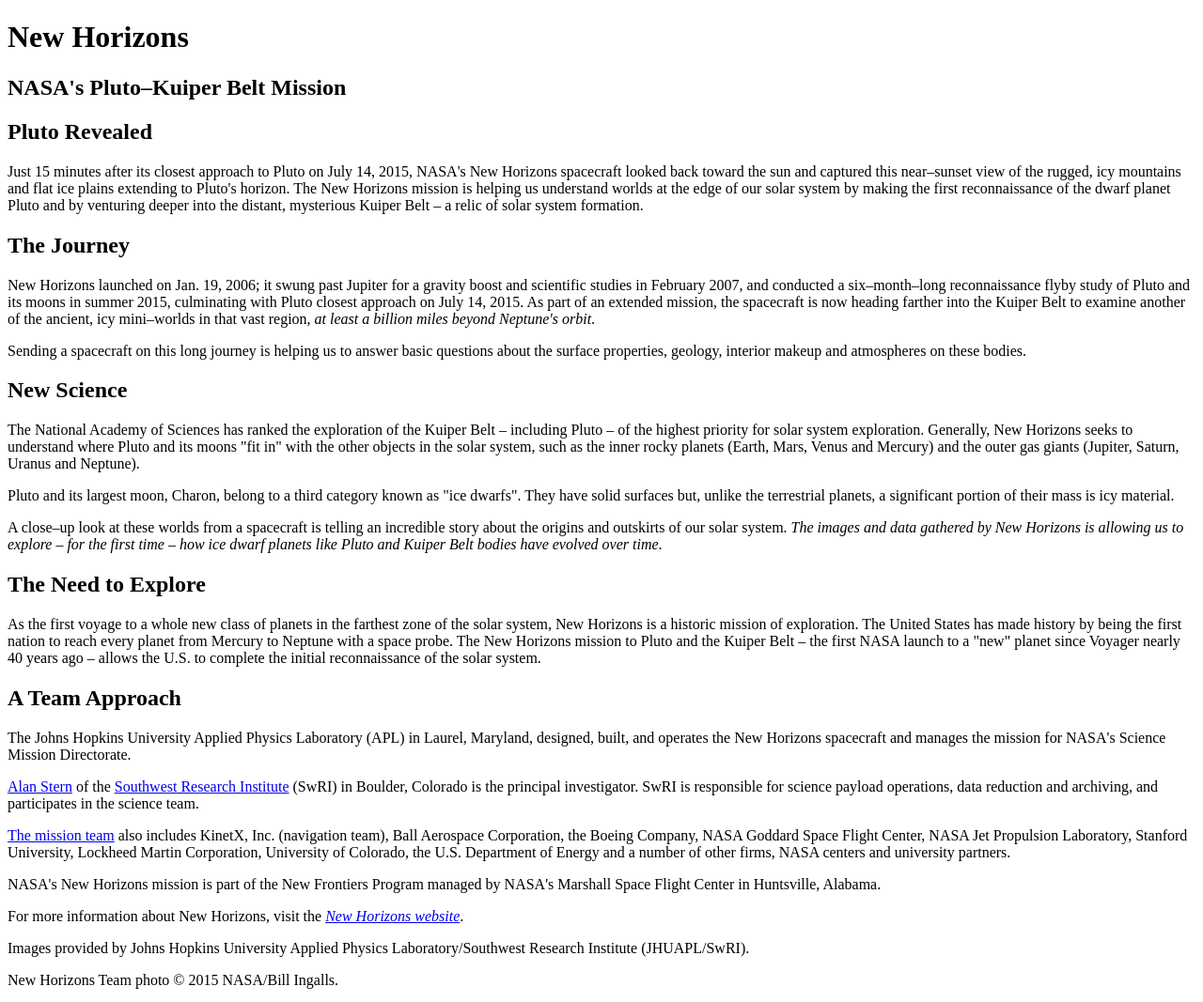
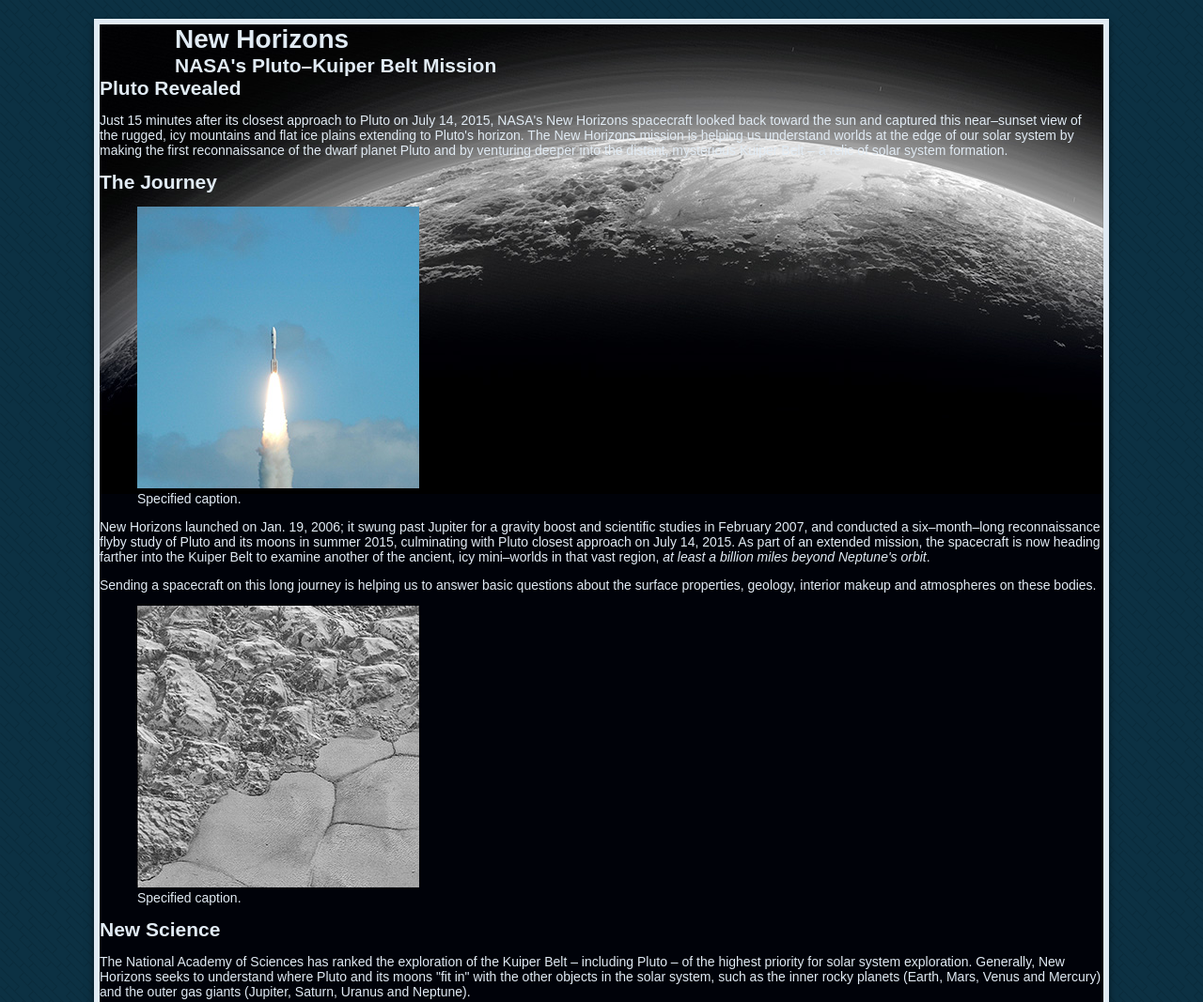
Before and after one commit to maracw/Art289-publicHtml, a plain HTML site: page public_html/p2/index.html in a window 1280 px wide. Shown: the top 1067 px of the page at 94% size. Drawn offline with Linux system fonts and the light colour scheme.

Commit message:
p2 style work

```diff
--- a/public_html/home-style.css
+++ /dev/null
@@ -1,9 +0,0 @@
-ul {
-    list-style-type: none;
-    margin: 0;
-    padding: 0;
-  }
-
-  header {
-    background-color: papayawhip;
-  }
--- a/public_html/p2/index.html
+++ b/public_html/p2/index.html
@@ -21,12 +21,18 @@
 	<p>Just 15 minutes after its closest approach to Pluto on July 14, 2015, NASA&apos;s New Horizons spacecraft looked back toward the sun and captured this near&ndash;sunset view of the rugged, icy mountains and flat ice plains extending to Pluto&apos;s horizon. The New Horizons mission is helping us understand worlds at the edge of our solar system by making the first reconnaissance of the dwarf planet Pluto and by venturing deeper into the distant, mysterious Kuiper Belt &ndash; a relic of solar system formation.</p>
 
 	<h2>The Journey</h2>
-
+	<figure class="content-image">
+		<img src="images/new_horizons_launch.jpg" alt="Specified alt text." />
+		<figcaption>Specified caption.</figcaption>
+	</figure>
 	<p>New Horizons launched on Jan. 19, 2006; it swung past Jupiter for a gravity boost and scientific studies in February 2007, and conducted a six&ndash;month&ndash;long reconnaissance flyby study of Pluto and its moons in summer 2015, culminating with Pluto closest approach on July 14, 2015. As part of an extended mission, the spacecraft is now heading farther into the Kuiper Belt to examine another of the ancient, icy mini&ndash;worlds in that vast region, <em>at least a billion miles beyond Neptune&apos;s orbit</em>.</p>
 
 	<p>Sending a spacecraft on this long journey is helping us to answer basic questions about the surface properties, geology, interior makeup and atmospheres on these bodies.</p>
 
-
+	<figure class="content-image">
+		<img src="images/nh-mountainousshorline.jpg" alt="Specified alt text." />
+		<figcaption>Specified caption.</figcaption>
+	</figure>
 	<h2>New Science</h2>
 
 	<p>The National Academy of Sciences has ranked the exploration of the Kuiper Belt &ndash; including Pluto &ndash; of the highest priority for solar system exploration. Generally, New Horizons seeks to understand where Pluto and its moons &quot;fit in&quot; with the other objects in the solar system, such as the inner rocky planets (Earth, Mars, Venus and Mercury) and the outer gas giants (Jupiter, Saturn, Uranus and Neptune).</p>
@@ -41,7 +47,10 @@
 	<p>As the first voyage to a whole new class of planets in the farthest zone of the solar system, New Horizons is a historic mission of exploration. The United States has made history by being the first nation to reach every planet from Mercury to Neptune with a space probe. The New Horizons mission to Pluto and the Kuiper Belt &ndash; the first NASA launch to a &quot;new&quot; planet since Voyager nearly 40 years ago &ndash; allows the U.S. to complete the initial reconnaissance of the solar system.</p>
 
 	<h2>A Team Approach</h2>
-
+	<figure class="content-image">
+		<img src="images/nh-team.jpg" alt="Specified alt text." />
+		<figcaption>Specified caption.</figcaption>
+	</figure>
 	<p>The Johns Hopkins University Applied Physics Laboratory (APL) in Laurel, Maryland, designed, built, and operates the New Horizons spacecraft and manages the mission for NASA&apos;s Science Mission Directorate.</p>
 
 	<p><a href="https://alanstern.space" target="_blank">Alan Stern</a> of the <a href="https://www.swri.org" target="_blank">Southwest Research Institute</a> (SwRI) in Boulder, Colorado is the principal investigator. SwRI is responsible for science payload operations, data reduction and archiving, and participates in the science team.</p>
--- a/public_html/p2/style.css
+++ b/public_html/p2/style.css
@@ -0,0 +1,28 @@
+html{
+    background-color: #0c3143;
+    background-image: url(images/bkg-texture.png);
+    background-position: left top;
+    font-size: 14px;
+}
+body{
+    width: 1068px;
+    margin: auto;
+    margin-top: 20px;
+    margin-bottom: 20px;
+    background-color: #000209;
+    background-image: url(images/content-bkg.jpg);
+    background-position: center top;
+    background-repeat: no-repeat;
+    border: 6px solid #e1ebf4;
+    box-shadow: 0px 4px 8px rgba(0,0,0,0.5);
+    font-family: 'Exo-2', Arial, Helvetica, sans-serif;
+    color: #e1ebf4;
+}
+header{
+    padding: 0;
+    padding-left: 80px;
+    padding-right: 80px;
+}
+h1, h2{
+    margin:0;
+}
```
Also changed, not shown: public_html/p2/images/bkg-texture.png (added), public_html/p2/images/content-bkg.jpg (added), public_html/p2/images/new_horizons_launch.jpg (added), public_html/p2/images/nh-mountainousshorline.jpg (added), public_html/p2/images/nh-team.jpg (added).
